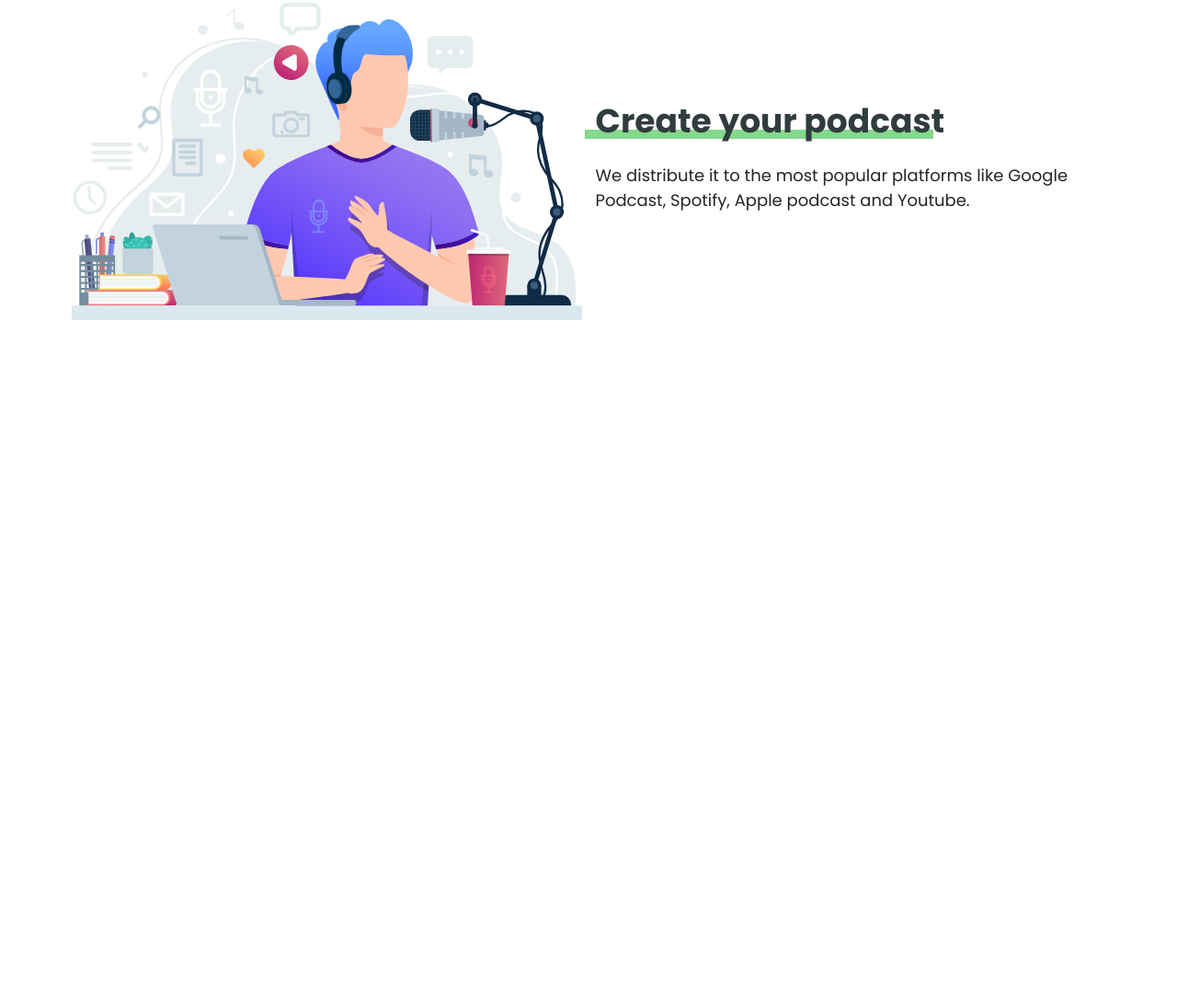
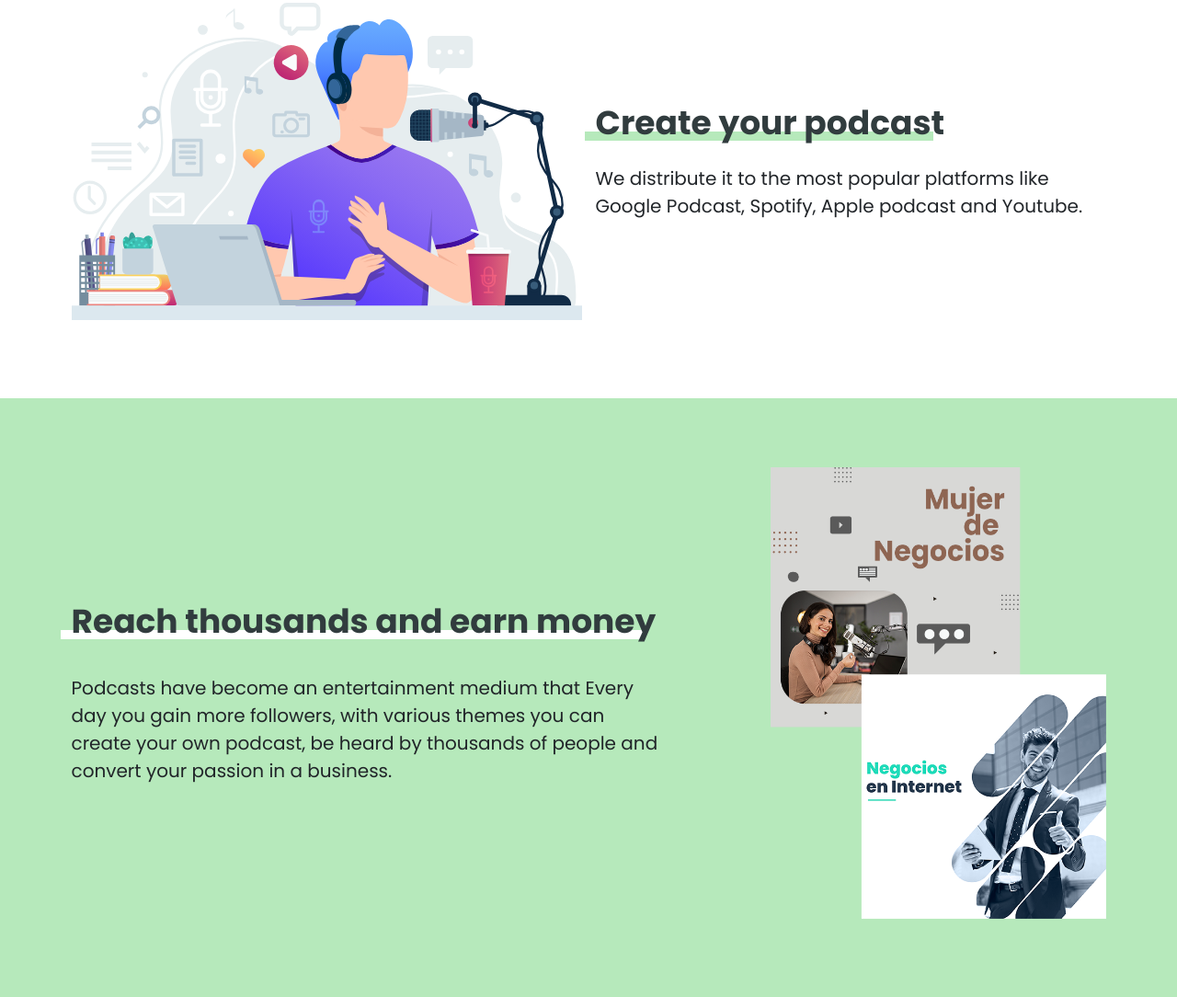
Before and after one commit to michellecamposc/Podcast-app, a website: page index.html in a window 1280 px wide. Shown: the part 913-1997 px from the top of the page at 92% size. Before the commit the page ends 1336 px from the top, so only its background shows below. Drawn offline with Linux system fonts and the light colour scheme.

Commit message:
Benefits section created

```diff
--- a/index.html
+++ b/index.html
@@ -16,9 +16,9 @@
   <body>
     <header class="site-header px-5">
       <div class="container-xl">
-        <section class="logo">
+        <figure class="logo">
           <img src="build/img/logo.svg" alt="logo podcast" />
-        </section>
+        </figure>
       </div>
       <div class="content">
         <h1 class="text-center text-md-start">
@@ -30,9 +30,9 @@
 
     <section class="container-xl py-4 create-podcast">
       <div class="row align-items-center">
-        <div class="col-md-6">
+        <figure class="col-md-6">
           <img src="build/img/imagen_podcast.svg" alt="podcast image" />
-        </div>
+        </figure>
         <div class="col-md-6">
           <h2>Create your podcast</h2>
           <p class="mt-1">
@@ -42,5 +42,28 @@
         </div>
       </div>
     </section>
+
+    <section class="benefits bg-primary py-4">
+      <div class="container-xl">
+        <section class="row align-items-center">
+          <div class="col-md-7">
+            <h2>Reach thousands and earn money</h2>
+            <p class="mt-2">
+              Podcasts have become an entertainment medium that Every day you
+              gain more followers, with various themes you can create your own
+              podcast, be heard by thousands of people and convert your passion
+              in a business.
+            </p>
+          </div>
+          <figure class="col-md-4 offset-md-1">
+            <img
+              class="img-fluid image"
+              src="build/img/podcast_cover.png"
+              alt="podcast"
+            />
+          </figure>
+        </section>
+      </div>
+    </section>
   </body>
 </html>
--- /dev/null
+++ b/src/scss/UI/_benefits.scss
@@ -0,0 +1,17 @@
+@use "../custom" as *;
+@use "utilities/mixins" as mix;
+
+.benefits {
+  h2 {
+    @include mix.headingBorder($secondary, $white);
+  }
+
+  .image {
+    @include media-breakpoint-up(md) {
+      @include transition(transform 300ms ease);
+      &:hover {
+        transform: rotate(8deg) scale(1.1);
+      }
+    }
+  }
+}
--- a/src/scss/UI/_index.scss
+++ b/src/scss/UI/_index.scss
@@ -1,2 +1,3 @@
 @forward "header";
 @forward "create";
+@forward "benefits";
--- a/src/scss/_custom.scss
+++ b/src/scss/_custom.scss
@@ -1,5 +1,5 @@
 //Colors
-$green-color: #84d98c;
+$green-color: #b6e9bb;
 $grey-color: #313c3e;
 
 $primary: $green-color;
@@ -10,7 +10,7 @@ $headings-font-family: "Poppins", sans-serif;
 $headings-font-weight: 700;
 $font-family-sans-serif: "Poppins", sans-serif;
 $font-size-root: 62.5%;
-$font-size-base: 1.8rem;
+$font-size-base: 2rem;
 $h1-font-size: 3.5rem;
 $h2-font-size: 3.6rem;
 
```
Also changed, not shown: build/css/app.css.
